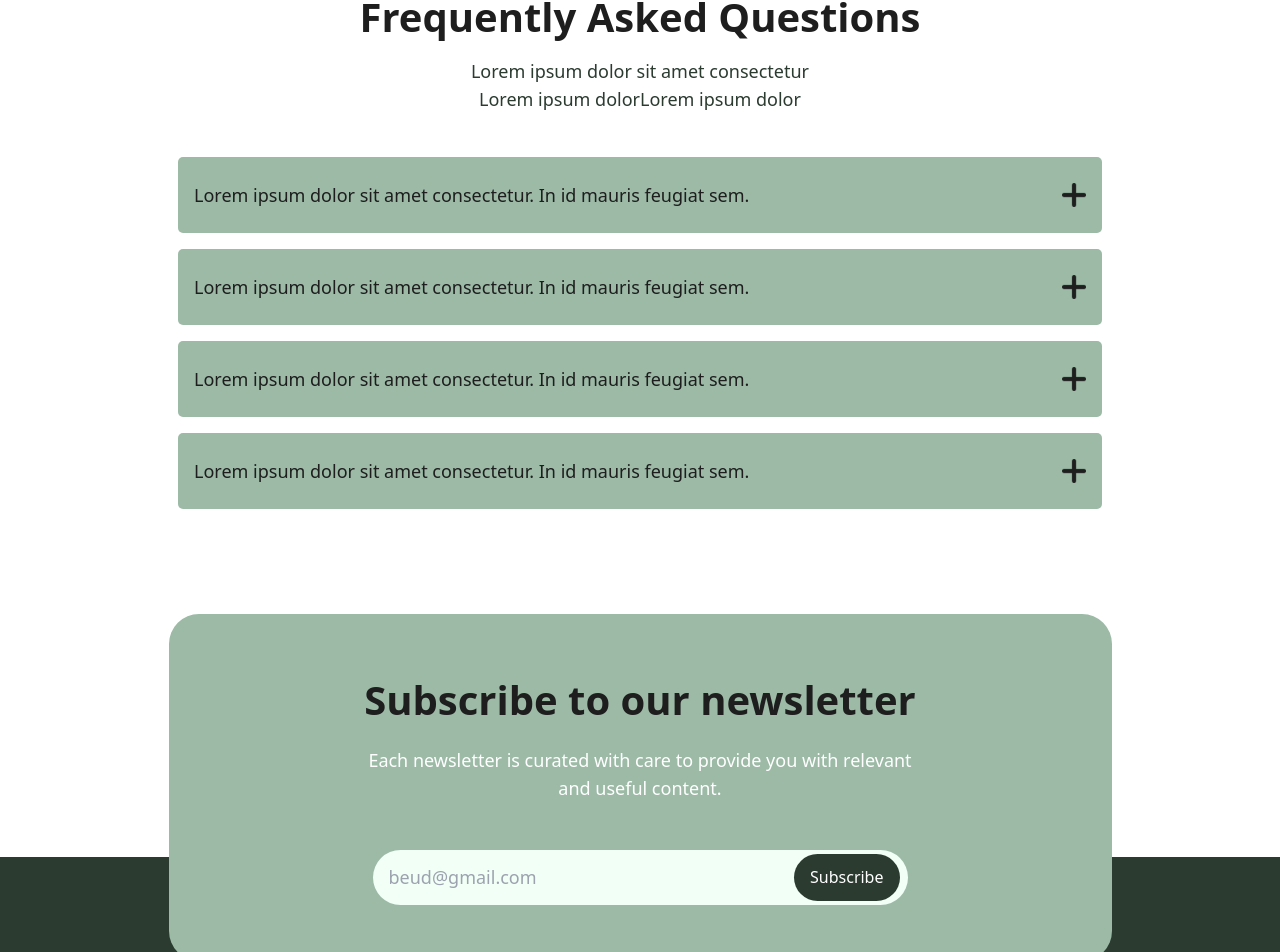
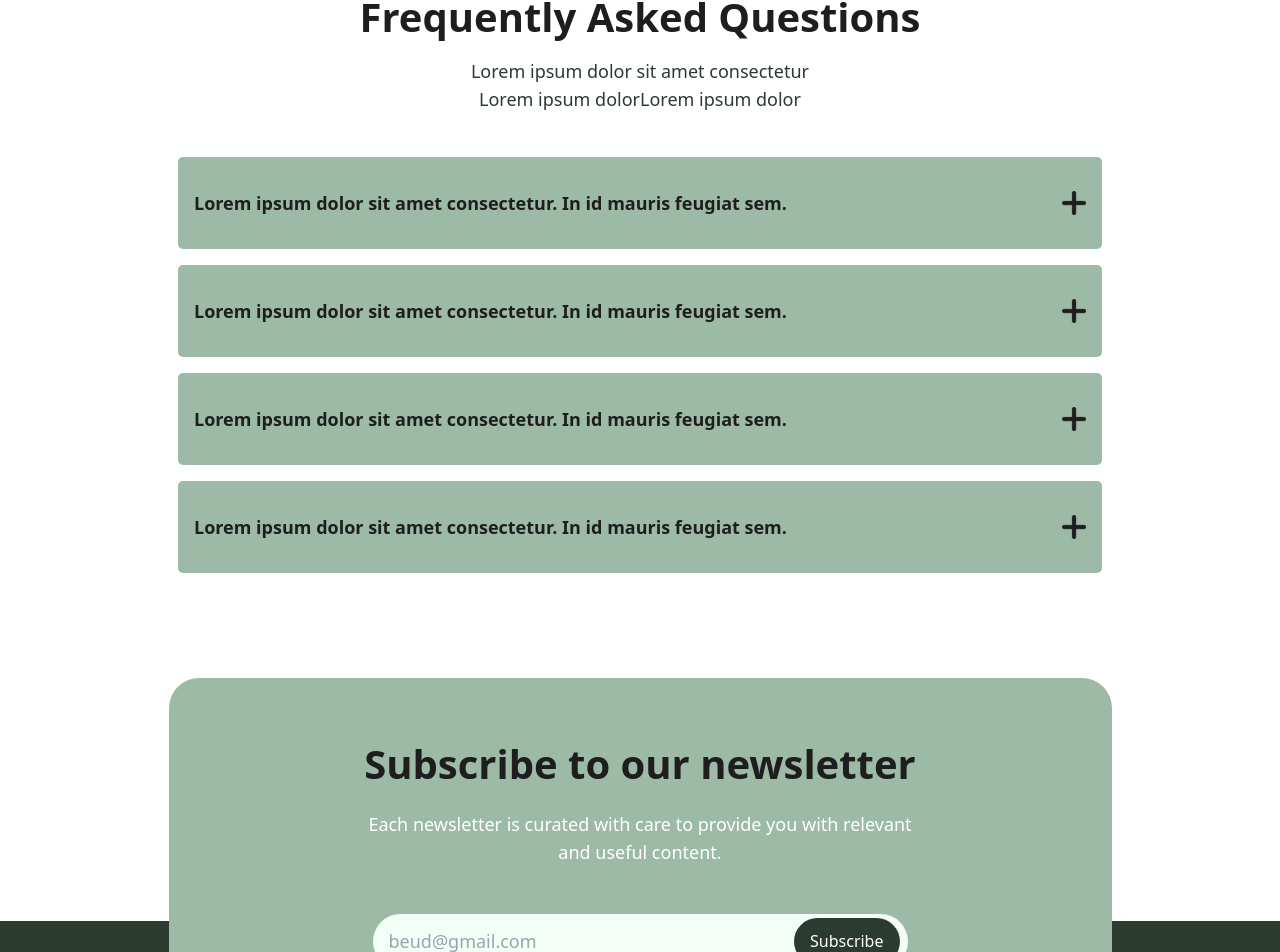
Before and after one commit to BowaDAO/Beud, a React (Vite) app: page / in a window 1280 px wide. Shown: the part 3241-4193 px from the top of the page. Built offline with nearby package versions, Linux system fonts and the light colour scheme.

Commit message:
Landing page finalized

```diff
--- a/src/components/FAQ.jsx
+++ b/src/components/FAQ.jsx
@@ -11,12 +11,12 @@ const FAQ = ({ answer, question }) => {
   };
 
   return (
-    <div className="flex flex-col gap-4 md:w-[786px] lg:w-[924px] rounded-[5px] bg-primary px-4 py-6 ">
+    <div className="flex flex-col gap-4 md:w-[786px] lg:w-[924px] rounded-[5px] bg-primary px-4 py-4 md:py-8 text-base md:text-lg text-black font-[600]">
       <div
         onClick={handleShow}
-        className="flex justify-between items-center lg:gap-3  gap-2"
+        className="flex justify-between items-center lg:gap-3 gap-2"
       >
-        <h6 className="text-black text-base md:text-lg">{question}</h6>
+        <h6>{question}</h6>
         <button>
           <img
             src={show ? icons.minus : icons.plus}
@@ -25,7 +25,7 @@ const FAQ = ({ answer, question }) => {
         </button>
       </div>
 
-      {show && <p className="text-black text-base md:text-lg">{answer}</p>}
+      {show && <p>{answer}</p>}
     </div>
   );
 };
--- a/src/containers/Newsletter.jsx
+++ b/src/containers/Newsletter.jsx
@@ -36,12 +36,12 @@ const Newsletter = () => {
     );
   } else {
     newsletter = (
-      <section className="w-full bg-primary py-12 px-4 flex flex-col gap-2">
+      <section className="w-full bg-primary py-12 px-4 mt-5 flex flex-col gap-2">
         <article className="text-center flex flex-col items-center gap-4">
           <h2 className="lg:text-[40px] md:text-[26px] text-2xl text-black font-bold">
             Subscribe to our newsletter
           </h2>
-          <p className="text-base text-white font-medium max-w-[315px]">
+          <p className="text-base text-white font-medium max-w-[315px] ">
             Each newsletter is curated with care to provide you with relevant
             and useful content.
           </p>
```
